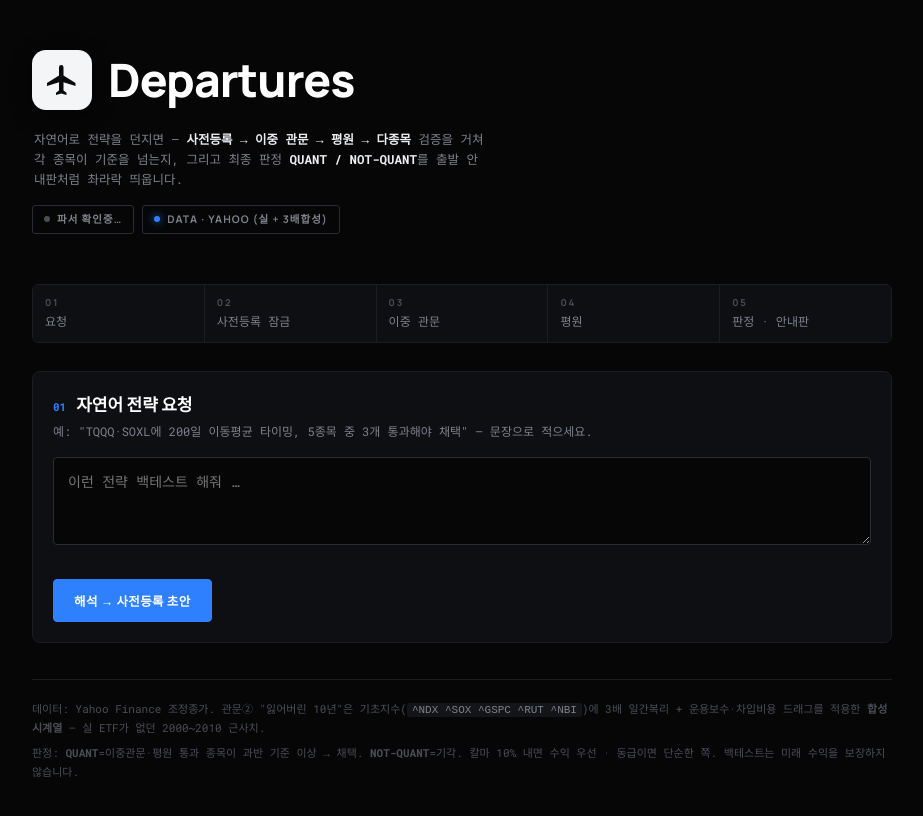
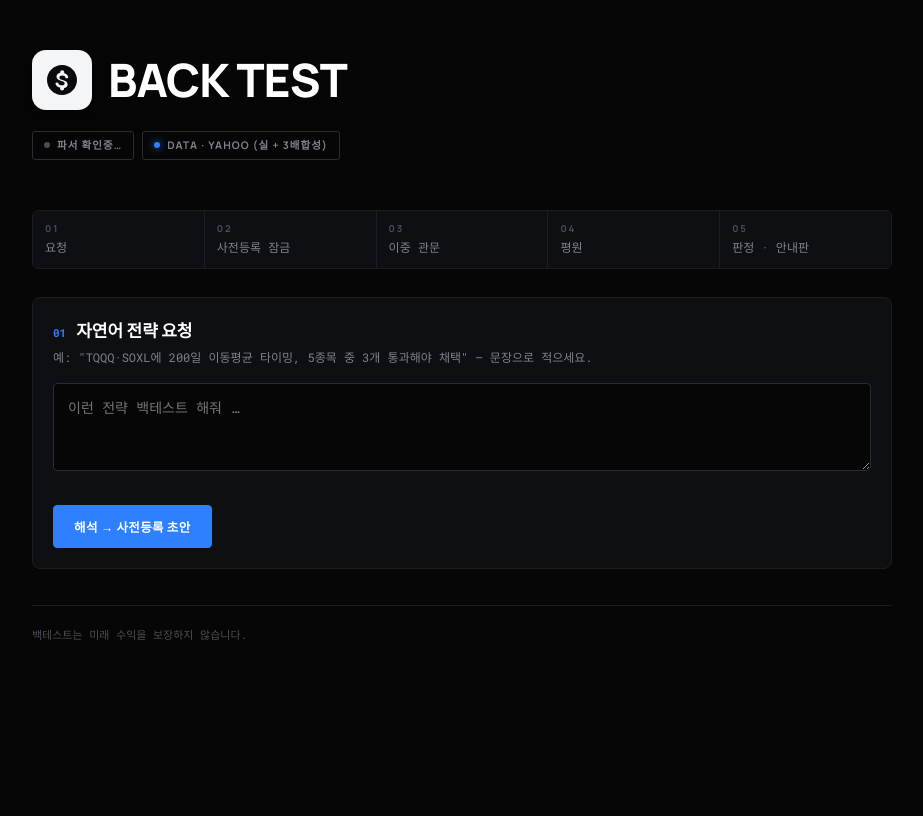
Before and after one commit to jun2835-a11y/backtest-lab, a website: page public/index.html in a window 1280 px wide. Shown: the whole page, without its empty margins (178-1101 px from the left). Drawn offline with Linux system fonts and the light colour scheme; no server answers.

Commit message:
feat(ui): 아이콘→돈(동전) 모양, 제목→BACK TEST, 설명 문구 삭제(예시 유지)
- 마스트헤드 비행기 아이콘을 동전($) 아이콘으로 교체
- 제목 Departures → BACK TEST (title·board 캡션 동기화)
- 소개 문단·사전등록 설명·푸터 설명 제거, 예시 문구/칩은 유지

Co-Authored-By: Claude Opus 4.8 (1M context) <noreply@anthropic.com>

```diff
--- a/public/app.js
+++ b/public/app.js
@@ -247,7 +247,7 @@ function renderResult(res) {
   const s = SEALED.strategy;
   const stratLabel = `${(s.maType || 'sma').toUpperCase()}${s.chosenParam ?? ''} · 이중관문·평원 · ${res.multiTicker.threshold}/${res.universe.length}`;
   board.innerHTML = `
-    <div class="board-caption"><span class="eyebrow">BACKTEST · DEPARTURES</span><span class="strat">${stratLabel}</span></div>
+    <div class="board-caption"><span class="eyebrow">BACK TEST</span><span class="strat">${stratLabel}</span></div>
     <div class="board-cols"><div>Ticker</div><div>Verdict</div></div>
     <div class="board-rows"></div>`;
   const rows = board.querySelector('.board-rows');
--- a/public/index.html
+++ b/public/index.html
@@ -3,7 +3,7 @@
 <head>
   <meta charset="utf-8">
   <meta name="viewport" content="width=device-width, initial-scale=1">
-  <title>백테스트 검증 · Departures</title>
+  <title>BACK TEST · 검증 안내판</title>
   <link rel="preconnect" href="https://fonts.googleapis.com">
   <link rel="preconnect" href="https://fonts.gstatic.com" crossorigin>
   <link href="https://fonts.googleapis.com/css2?family=Manrope:wght@500;700;800&family=Roboto+Mono:wght@400;500;700&display=swap" rel="stylesheet">
@@ -15,12 +15,10 @@
     <header class="masthead">
       <div class="mast-top">
         <div class="plane-badge">
-          <svg viewBox="0 0 24 24"><path d="M21 16v-2l-8-5V3.5A1.5 1.5 0 0 0 11.5 2 1.5 1.5 0 0 0 10 3.5V9l-8 5v2l8-2.5V19l-2 1.5V22l3.5-1 3.5 1v-1.5L13 19v-5.5z"/></svg>
+          <svg viewBox="0 0 24 24"><path d="M12 2C6.48 2 2 6.48 2 12s4.48 10 10 10 10-4.48 10-10S17.52 2 12 2zm1.41 15.09v.58c0 .73-.6 1.33-1.33 1.33h-.01c-.73 0-1.33-.6-1.33-1.33v-.6c-1.33-.28-2.51-1.01-3.01-2.24-.23-.55.2-1.16.8-1.16h.24c.37 0 .67.25.81.6.29.75 1.05 1.27 2.2 1.27 1.54 0 2.02-.77 2.02-1.25 0-.65-.35-1.26-2.13-1.68-1.98-.48-3.34-1.3-3.34-2.94 0-1.37 1.11-2.27 2.48-2.57V6.9c0-.73.6-1.33 1.33-1.33h.01c.73 0 1.33.6 1.33 1.33v.62c1.38.34 2.25 1.2 2.63 2.26.2.55-.22 1.13-.81 1.13h-.26c-.37 0-.67-.26-.77-.62-.23-.76-.86-1.25-1.98-1.25-1.4 0-2.02.6-2.02 1.34 0 .65.35 1.26 2.13 1.68 1.98.48 3.34 1.3 3.34 2.94 0 1.37-1.11 2.27-2.48 2.57z"/></svg>
         </div>
-        <h1>Departures</h1>
+        <h1>BACK TEST</h1>
       </div>
-      <p class="mast-sub">자연어로 전략을 던지면 — <b>사전등록 → 이중 관문 → 평원 → 다종목</b> 검증을 거쳐
-        각 종목이 기준을 넘는지, 그리고 최종 판정 <b>QUANT / NOT-QUANT</b>를 출발 안내판처럼 촤라락 띄웁니다.</p>
       <div class="status-chips">
         <span class="chip" id="chip-llm"><span class="dot"></span><span>파서 확인중…</span></span>
         <span class="chip on"><span class="dot"></span>DATA · YAHOO (실 + 3배합성)</span>
@@ -50,7 +48,6 @@
     <!-- 2. 사전등록 -->
     <section class="panel hidden" id="p-prereg">
       <h2><span class="idx">02</span> 사전등록 <span id="reg-seal" class="seal-stamp">등록됨 · 봉인</span></h2>
-      <p class="hint">돌리기 전 여기서 그리드·통과선·평원 임계·과반을 잠급니다. 잠근 뒤 값이 바뀌면 과적합으로 경고합니다.</p>
       <fieldset id="prereg-form">
         <div class="prereg-grid" id="prereg-grid"></div>
         <div class="field" style="margin-bottom:16px">
@@ -73,10 +70,7 @@
     </section>
 
     <footer class="foot">
-      <div>데이터: Yahoo Finance 조정종가. 관문② "잃어버린 10년"은 기초지수(<code>^NDX ^SOX ^GSPC ^RUT ^NBI</code>)에
-        3배 일간복리 + 운용보수·차입비용 드래그를 적용한 <b>합성 시계열</b> — 실 ETF가 없던 2000~2010 근사치.</div>
-      <div style="margin-top:6px">판정: <b>QUANT</b>=이중관문·평원 통과 종목이 과반 기준 이상 → 채택. <b>NOT-QUANT</b>=기각.
-        칼마 10% 내면 수익 우선 · 동급이면 단순한 쪽. 백테스트는 미래 수익을 보장하지 않습니다.</div>
+      <div>백테스트는 미래 수익을 보장하지 않습니다.</div>
     </footer>
 
   </div>
```
